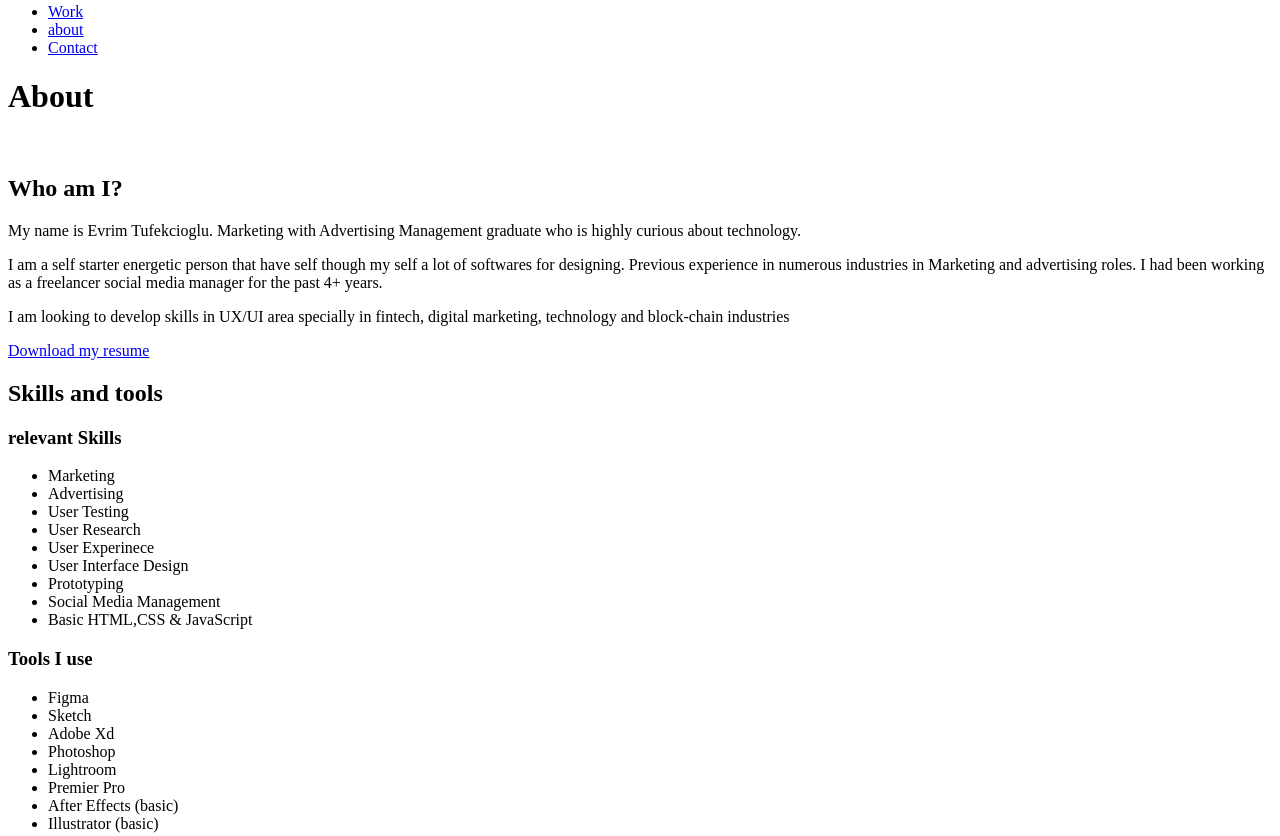
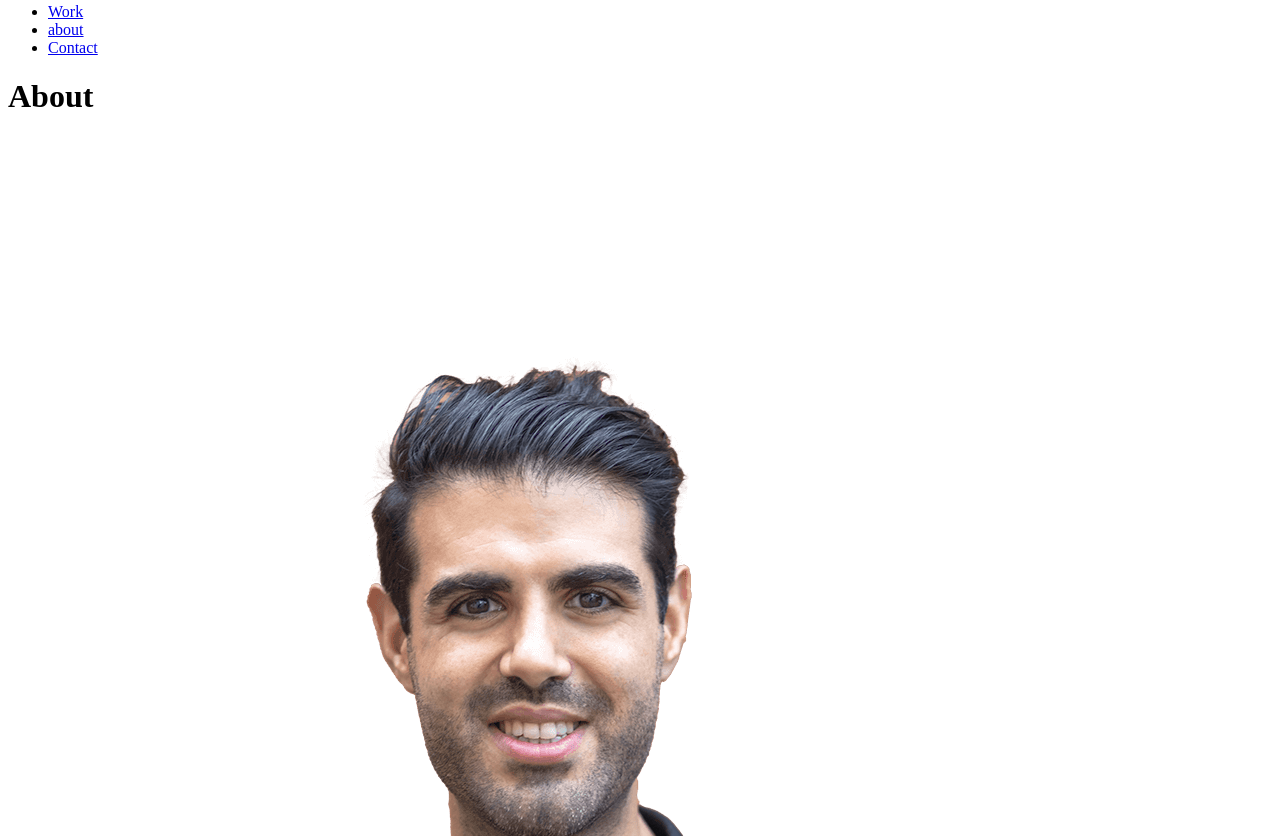
Before and after one commit to evrim012/Portfolio-Site--Evrim-Tufekcioglu-, a plain HTML site: page about.html in a window 1280 px wide. Shown: the part 1025-1861 px from the top of the page. Drawn offline with Linux system fonts and the light colour scheme.

Commit message:
Change in folder name in body section

```diff
--- a/about.html
+++ b/about.html
@@ -35,7 +35,7 @@
     </div>
     <div class="">
       <div class="container">
-        <img src="img/about_me/evrimtufekcioglu.png" alt="">
+        <img src="img/aboutme/evrimtufekcioglu.png" alt="">
         <div class="">
           <h2>Who am I?</h2>
           <p>My name is Evrim Tufekcioglu. Marketing with
```
